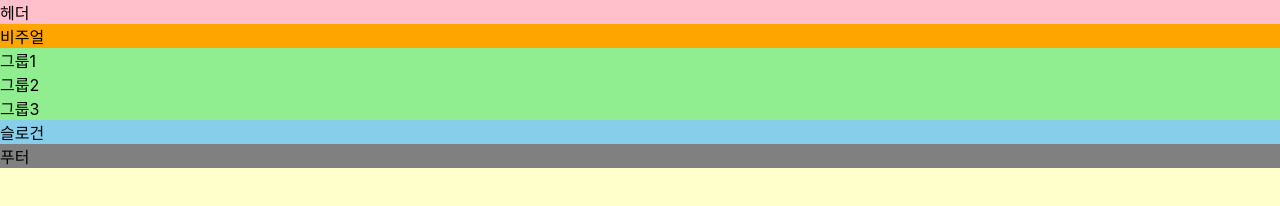
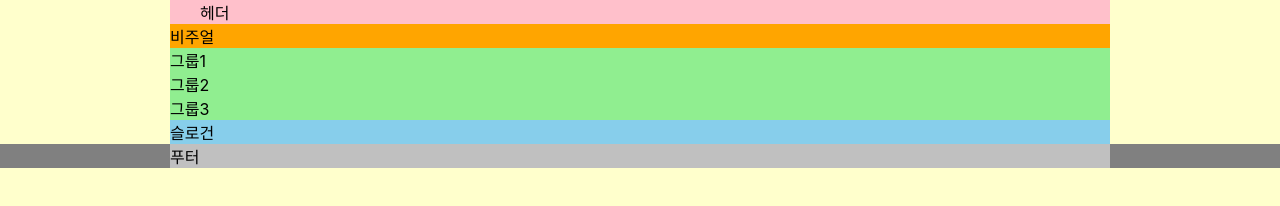
Before and after one commit to guahyoung/HTML5, a website: page index.html in a window 1280 px wide. Drawn offline with Linux system fonts and the light colour scheme; a web font is replaced by a local one.

Commit message:
웹 카페 레이아웃 구현

```diff
--- a/styles/style.css
+++ b/styles/style.css
@@ -1,24 +1,42 @@
 @import url(./normalize.css);
 @import url(./reset.css);
-
+/* 본문 스타일 */
 
 body{
   background: #ffc;
   font-family: "Pretendard Variable", Pretendard, -apple-system, BlinkMacSystemFont, system-ui, Roboto, "Helvetica Neue", "Segoe UI", "Apple SD Gothic Neo", "Noto Sans KR", "Malgun Gothic", "Apple Color Emoji", "Segoe UI Emoji", "Segoe UI Symbol", sans-serif;
 }
 
+/* 레이아웃 */
+.header, .visual, .main, .slogan, .footer-inner{
+  width: 940px;
+  box-sizing: border-box;
+  margin: 0 auto;
+
+}
+
+
+/* 헤더 */
 .header{
   background: pink;
+  padding: 0 30px;
 }
+/* 비주얼 */
 .visual{
   background: orange;
 }
+/* 메인 */
 .main{
   background: lightgreen;
 }
+/* 슬로건 */
 .slogan{
   background: skyblue;
 }
+/* 푸터 */
 .footer{
   background: gray;
 }
+.footer-inner{
+  background-color: silver;
+}
```
